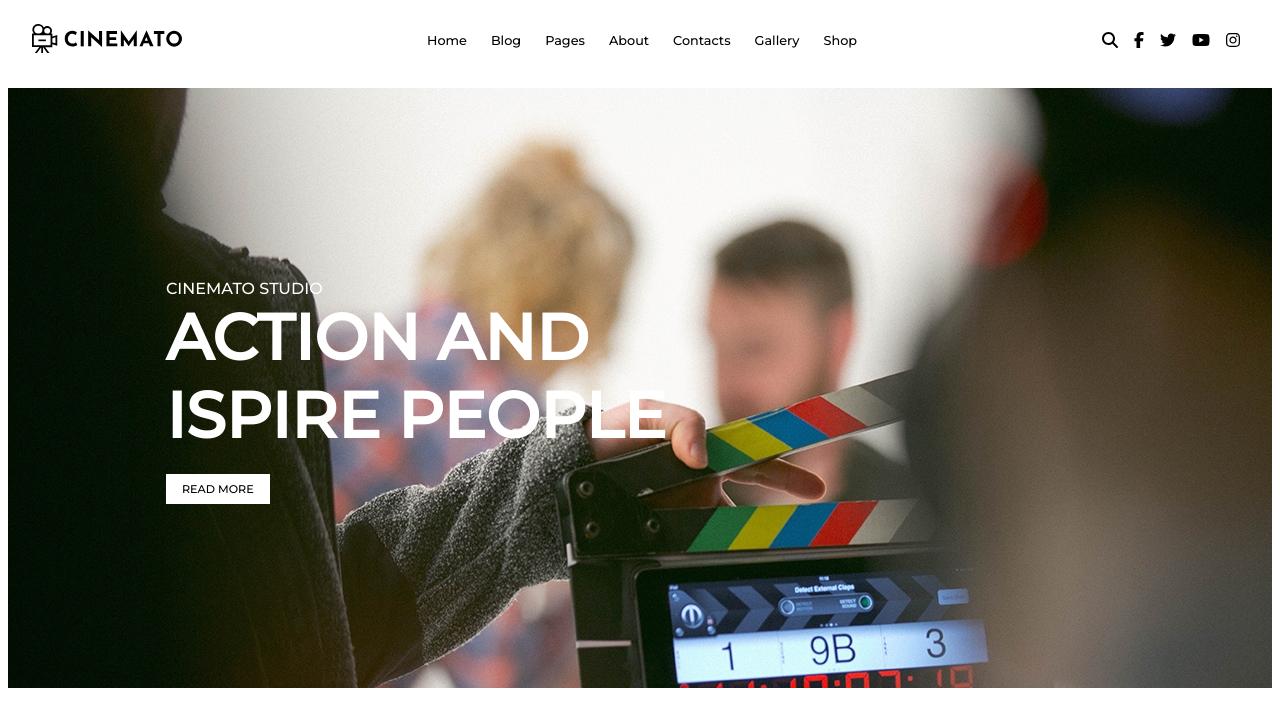
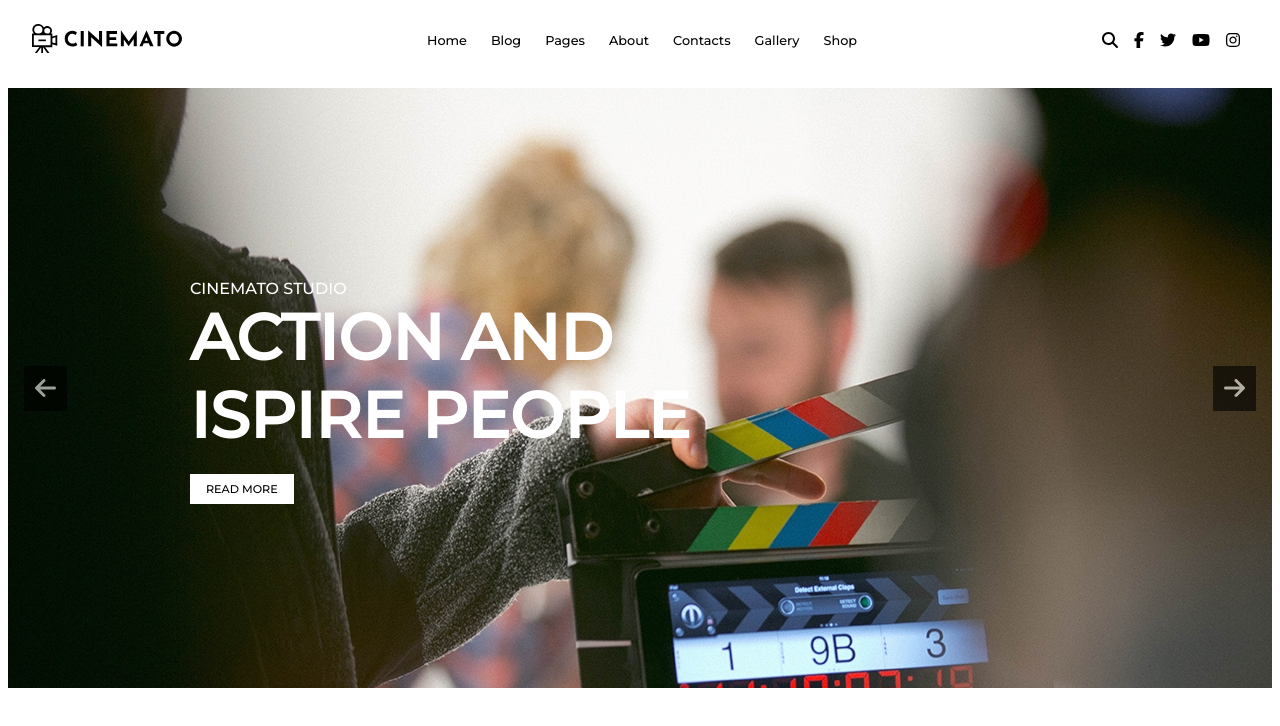
Before and after one commit to NicolaSoggiu/proj-html-vuejs, a Vue app: page / in a window 1280 px wide. Shown: the top 726 px of the page. Built offline with nearby package versions, Linux system fonts and the light colour scheme.

Commit message:
fix jumbotron arrows

```diff
--- a/src/components/AppMain.vue
+++ b/src/components/AppMain.vue
@@ -6,7 +6,7 @@ export default {};
   <main>
     <div class="jumbotron">
       <div class="left-arrow">
-        <img src="../../public/img/left-arrow.svg" alt="" />
+        <font-awesome-icon :icon="['fass', 'arrow-left']" />
       </div>
       <div class="jumbo-title">
         <span>CINEMATO STUDIO</span>
@@ -17,7 +17,7 @@ export default {};
         <span class="jumbo-read-more">READ MORE</span>
       </div>
       <div class="right-arrow">
-        <img src="../../public/img/right-arrow.svg" alt="" />
+        <font-awesome-icon :icon="['fas', 'arrow-right']" />
       </div>
     </div>
   </main>
@@ -38,14 +38,31 @@ export default {};
   }
 
   .jumbo-title {
-    margin-right: 28rem;
+    margin-right: 25rem;
+    .jumbo-read-more {
+      padding: 0.5rem 1rem;
+      color: black;
+      background-color: white;
+      font-size: 0.7rem;
+      cursor: pointer;
+    }
   }
-  .jumbo-read-more {
-    padding: 0.5rem 1rem;
-    color: black;
-    background-color: white;
-    font-size: 0.7rem;
+
+  .left-arrow,
+  .right-arrow {
+    font-size: 1.5rem;
+    padding: 0.5rem 0.7rem;
+    background-color: black;
+    opacity: 0.6;
     cursor: pointer;
+  }
+
+  .left-arrow {
+    margin-left: 1rem;
+  }
+
+  .right-arrow {
+    margin-right: 1rem;
   }
 }
 </style>
```
